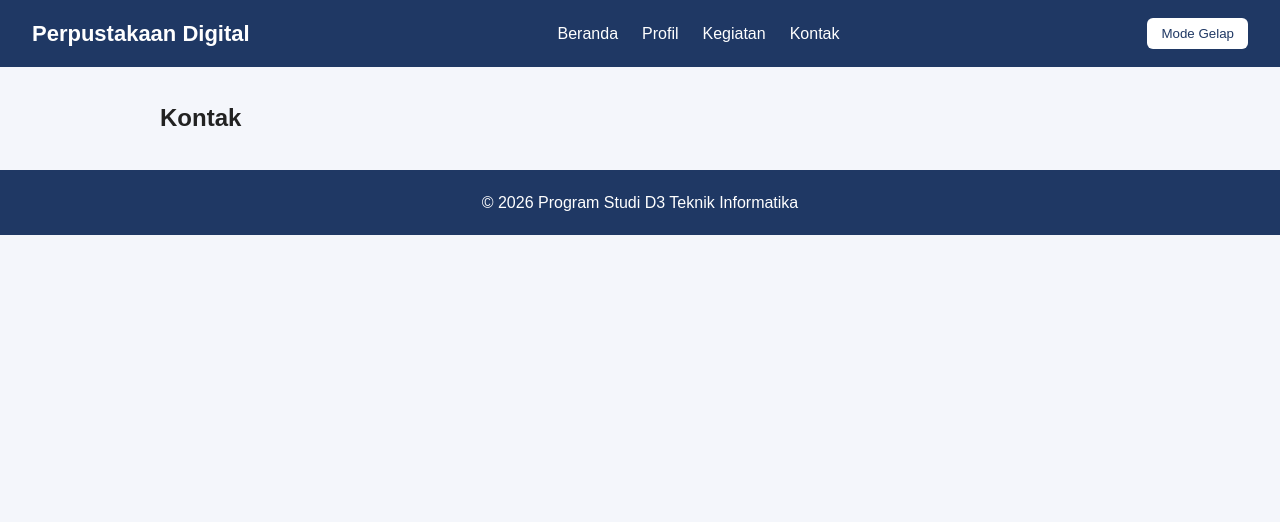
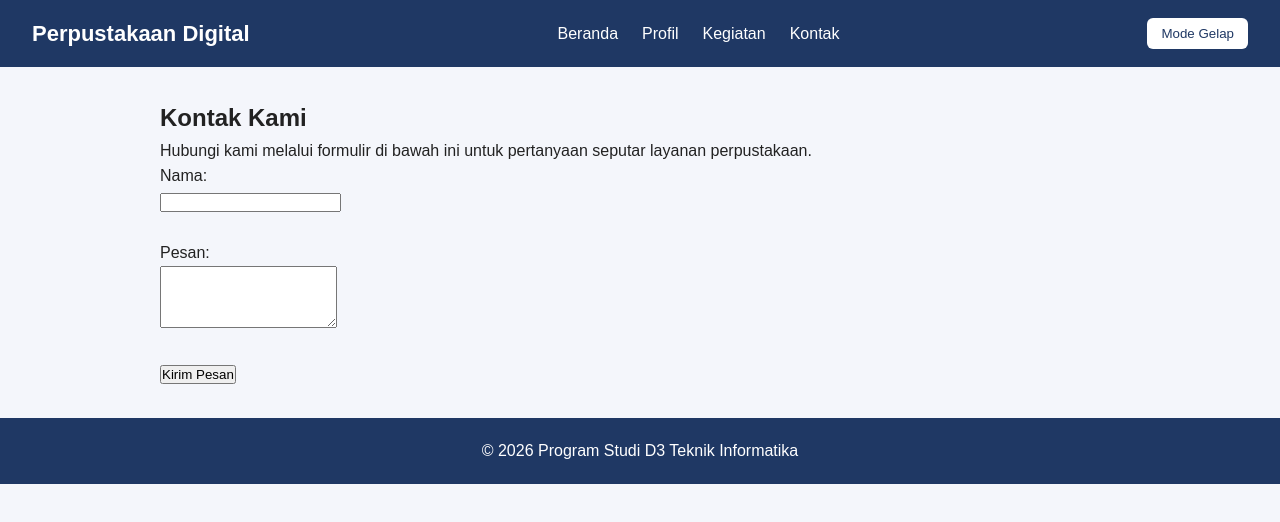
Before and after one commit to ardiyansyahsatria350-lab/project-kelompok, a plain HTML site: page kontak.html in a window 1280 px wide. Drawn offline with Linux system fonts and the light colour scheme.

Commit message:
Membuat struktur halaman kontak dan formulir

```diff
--- a/kontak.html
+++ b/kontak.html
@@ -21,10 +21,19 @@
  <button id="tombol-tema" type="button">Mode Gelap</button>
  </header>
  <!-- Konten utama -->
- <main>
- <h2>Kontak</h2>
- <!-- Isi halaman dikerjakan oleh anggota yang bertugas -->
- </main>
+<main>
+    <h2>Kontak Kami</h2>
+    <p>Hubungi kami melalui formulir di bawah ini untuk pertanyaan seputar layanan perpustakaan.</p>
+    <form id="form-kontak">
+        <label for="nama">Nama:</label><br>
+        <input type="text" id="nama" name="nama" required><br><br>
+
+        <label for="pesan">Pesan:</label><br>
+        <textarea id="pesan" name="pesan" rows="4" required></textarea><br><br>
+
+        <button type="submit">Kirim Pesan</button>
+    </form>
+</main>
  <!-- Footer -->
  <footer>
  <p>&copy; 2026 Program Studi D3 Teknik Informatika</p>
```
